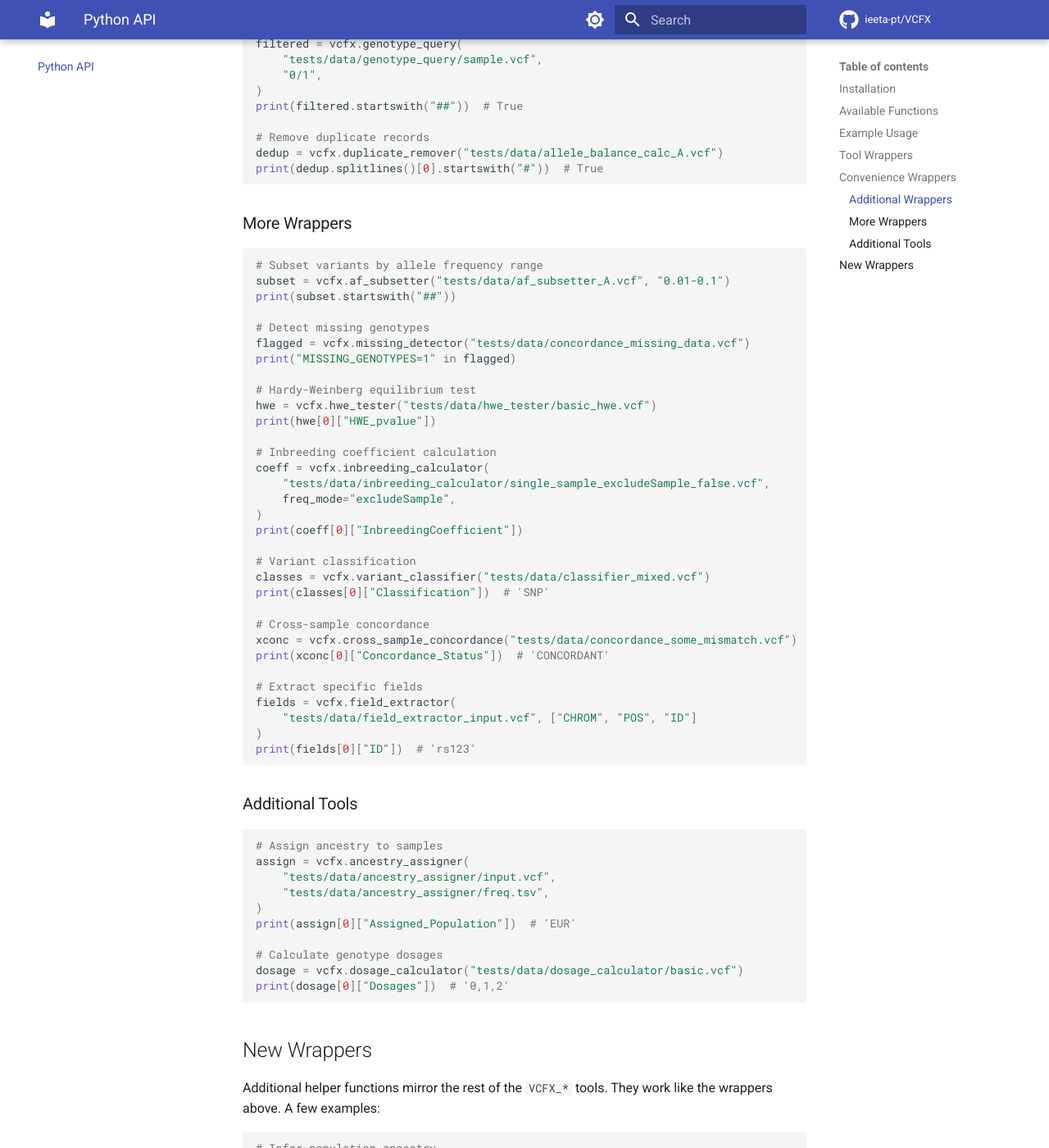
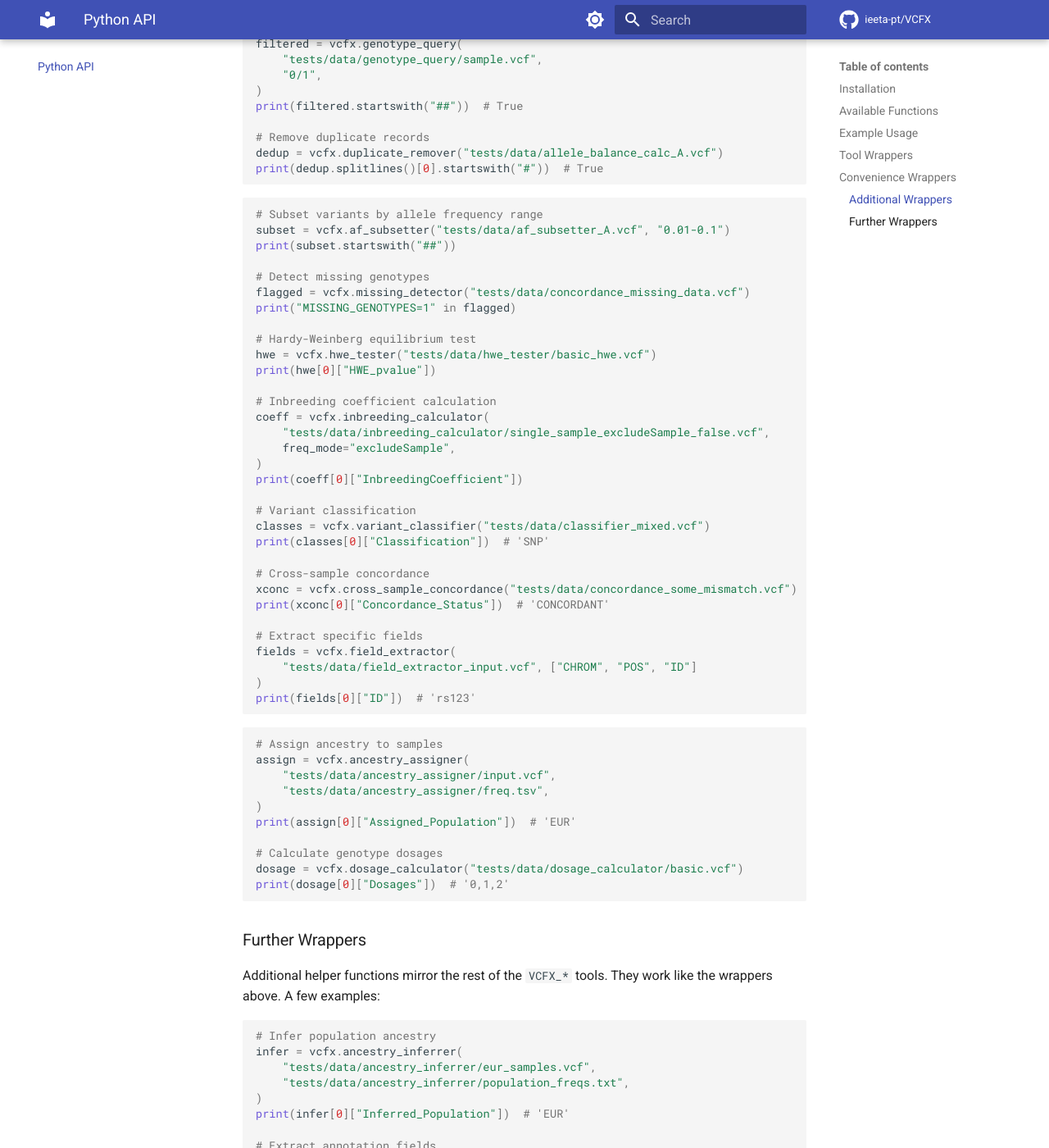
Before and after one commit to jorgeMFS/VCFX, an MkDocs documentation site: the page built from docs/python_api.md, in a window 1280 px wide and 1400 px high, scrolled down 3173 px. Shown: the whole window at 82% size. Built offline with MkDocs 1.6.1 and Material for MkDocs 9.7.7, drawn with Linux system fonts in a browser that asks for light colours; comment, search, counter and statistics services are not loaded.

Commit message:
docs: consolidate wrapper section

````diff
--- a/docs/python_api.md
+++ b/docs/python_api.md
@@ -161,8 +161,6 @@ dedup = vcfx.duplicate_remover("tests/data/allele_balance_calc_A.vcf")
 print(dedup.splitlines()[0].startswith("#"))  # True
 ```
 
-### More Wrappers
-
 ```python
 # Subset variants by allele frequency range
 subset = vcfx.af_subsetter("tests/data/af_subsetter_A.vcf", "0.01-0.1")
@@ -198,8 +196,6 @@ fields = vcfx.field_extractor(
 print(fields[0]["ID"])  # 'rs123'
 ```
 
-### Additional Tools
-
 ```python
 # Assign ancestry to samples
 assign = vcfx.ancestry_assigner(
@@ -213,7 +209,7 @@ dosage = vcfx.dosage_calculator("tests/data/dosage_calculator/basic.vcf")
 print(dosage[0]["Dosages"])  # '0,1,2'
 ```
 
-## New Wrappers
+### Further Wrappers
 
 Additional helper functions mirror the rest of the ``VCFX_*`` tools. They work
 like the wrappers above. A few examples:
````
